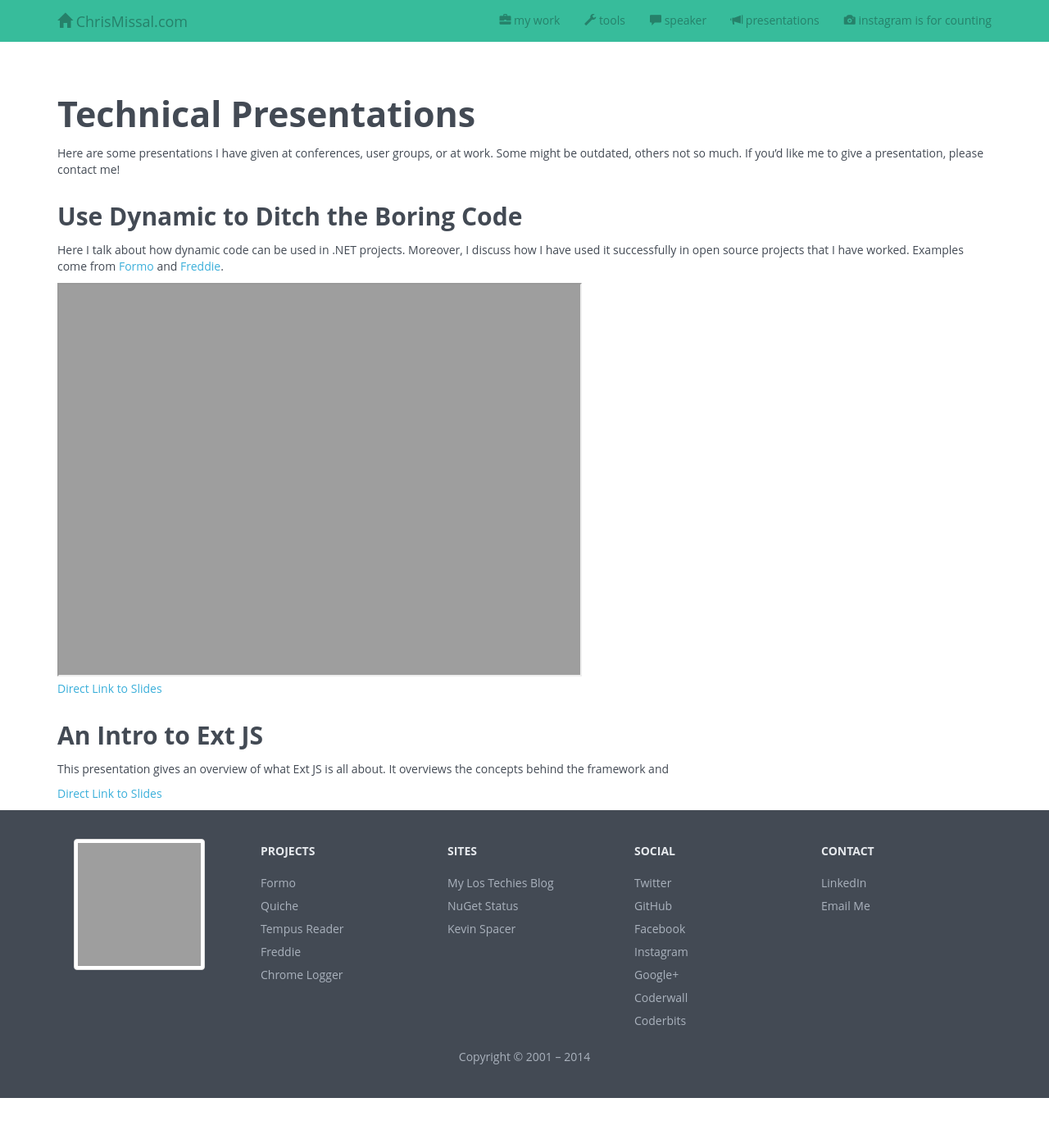
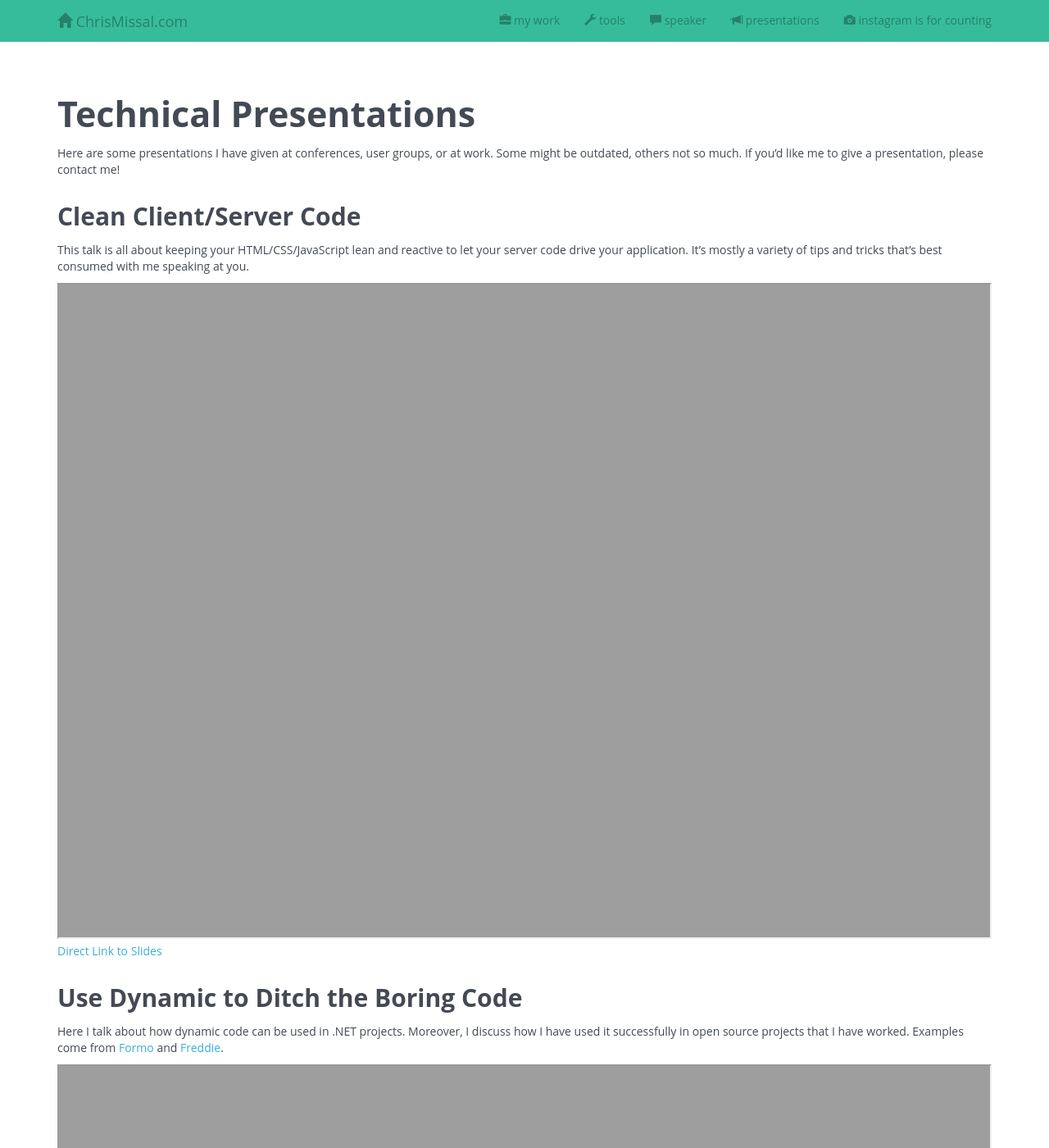
Before and after one commit to ChrisMissal/chrismissal.github.io, a Jekyll site: the page built from presentations/index.md, in a window 1280 px wide and 1400 px high. Shown: the whole window at 82% size. Built offline with Jekyll 4.4.1, drawn with Linux system fonts in a browser that asks for light colours; nearby versions of some CDN libraries; grey boxes are pictures that could not be loaded.

Commit message:
updated presentations page

```diff
--- a/presentations/index.md
+++ b/presentations/index.md
@@ -9,11 +9,19 @@ published: true
 
 Here are some presentations I have given at conferences, user groups, or at work. Some might be outdated, others not so much. If you'd like me to give a presentation, please contact me!
 
+### Clean Client/Server Code
+
+This talk is all about keeping your HTML/CSS/JavaScript lean and reactive to let your server code drive your application. It's mostly a variety of tips and tricks that's best consumed with me speaking at you.
+
+<iframe class="visible-desktop hidden-tablet hidden-phone" src="{{ site.url }}/technical-presentations/CleanClientServerCode/index.html" height="800" width="100%"></iframe>
+
+[Direct Link to Slides](/technical-presentations/CleanClientServerCode/index.html)
+
 ### Use Dynamic to Ditch the Boring Code
 
 Here I talk about how dynamic code can be used in .NET projects. Moreover, I discuss how I have used it successfully in open source projects that I have worked. Examples come from [Formo](/Formo) and [Freddie](http://www.github.com/ChrisMissal/Freddie).
 
-<iframe class="visible-desktop visible-tablet hidden-phone" src="{{ site.url }}/technical-presentations/UseDynamicToDitchTheBoringCode/template/index.html?full#Cover" height="480" width="640"></iframe>
+<iframe class="visible-desktop visible-tablet hidden-phone" src="{{ site.url }}/technical-presentations/UseDynamicToDitchTheBoringCode/template/index.html?full#Cover" height="800" width="100%"></iframe>
 
 [Direct Link to Slides](/technical-presentations/UseDynamicToDitchTheBoringCode/template/index.html)
 
@@ -21,4 +29,6 @@ Here I talk about how dynamic code can be used in .NET projects. Moreover, I dis
 
 This presentation gives an overview of what Ext JS is all about. It overviews the concepts behind the framework and
 
+<iframe class="visible-desktop visible-tablet hidden-phone" src="{{ site.url }}/technical-presentations/AnIntroToExtJS/slides/slides.html" height="800" width="100%"></iframe>
+
 [Direct Link to Slides](/technical-presentations/AnIntroToExtJS/slides/slides.html)
```
